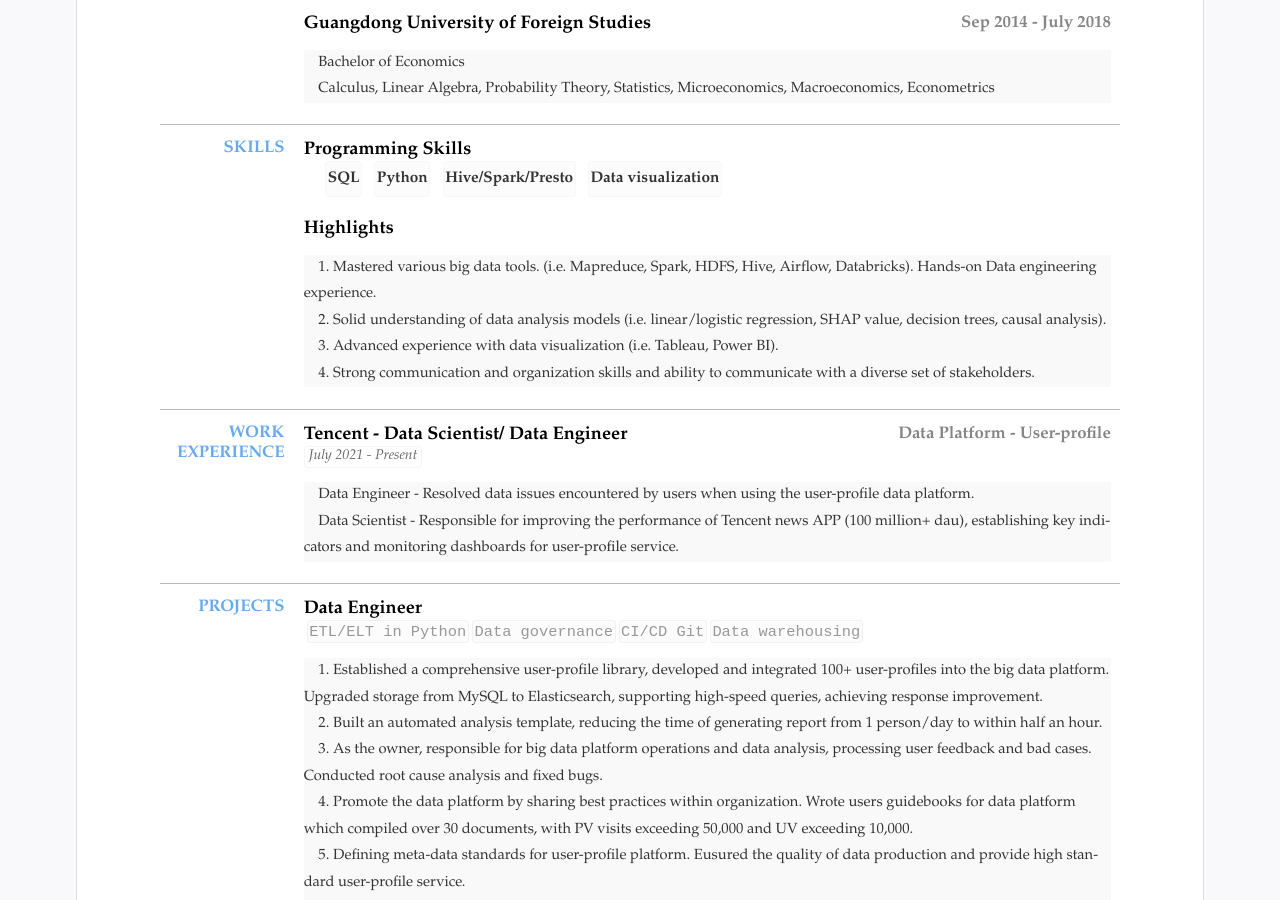
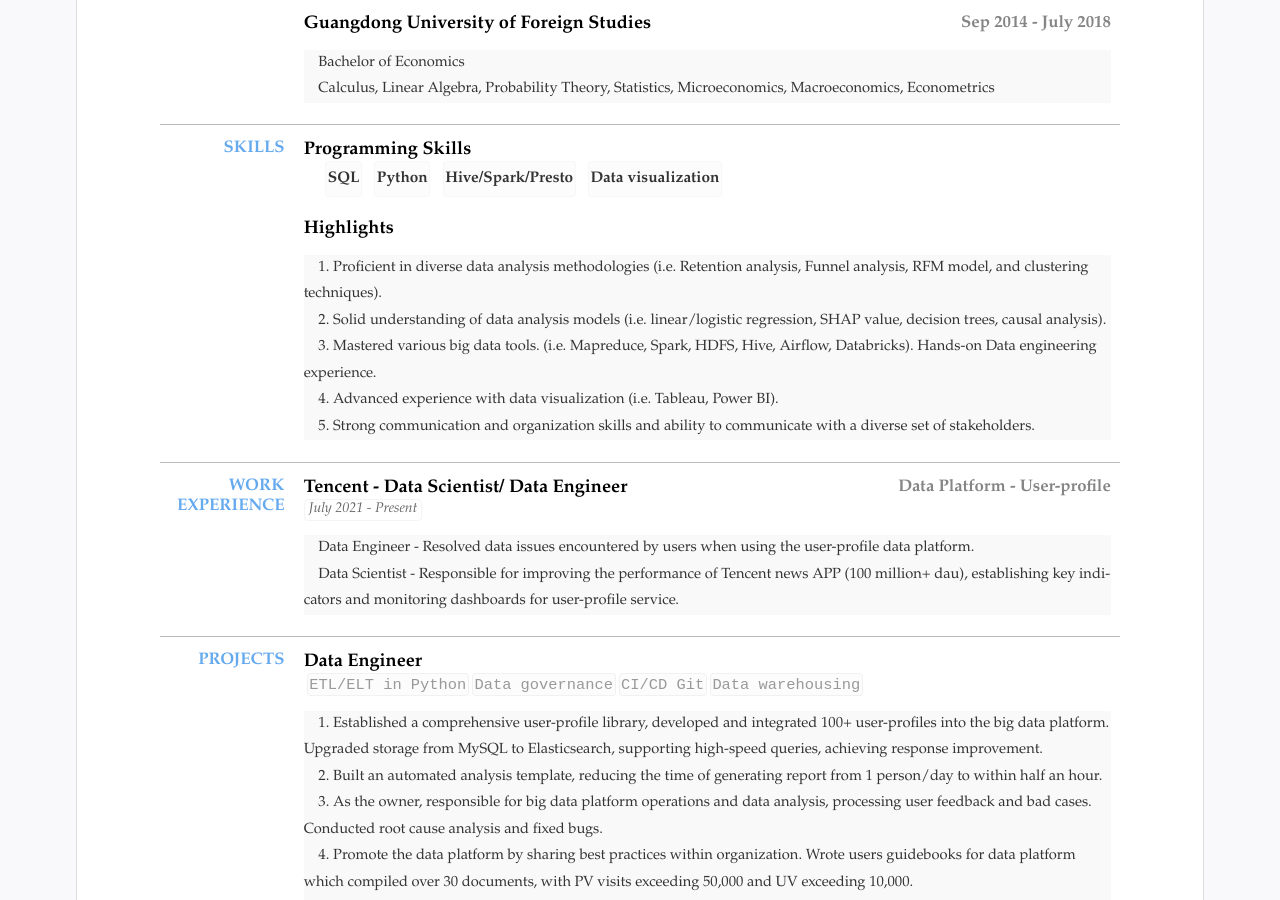
Before and after one commit to hazelyang518/eng_cv, a Jekyll site: the page built from index.html, in a window 1280 px wide and 900 px high, scrolled down 308 px. Built offline with Jekyll 4.4.1, drawn with Linux system fonts in a browser that asks for light colours.

Commit message:
Update resume.yml

```diff
--- a/_data/resume.yml
+++ b/_data/resume.yml
@@ -69,10 +69,12 @@ main: #简历主要内容，
   #            5. 工作认真负责、勇于担当、沟通和团队协作能力强；能力综合，有独立管理和运营项目的经验
   #   - Data visualization
   - title: Highlights
-    detail: &nbsp 1. Mastered various big data tools. (i.e. Mapreduce, Spark, HDFS, Hive, Airflow, Databricks). Hands-on Data engineering experience. <br>  &nbsp &nbsp
+    detail: &nbsp
+             1. Proficient in diverse data analysis methodologies (i.e. Retention analysis, Funnel analysis, RFM model, and clustering techniques). <br>  &nbsp &nbsp
              2. Solid understanding of data analysis models (i.e. linear/logistic regression, SHAP value, decision trees, causal analysis). <br>  &nbsp &nbsp
-             3. Advanced experience with data visualization (i.e. Tableau, Power BI).  <br>  &nbsp &nbsp
-             4. Strong communication and organization skills and ability to communicate with a diverse set of stakeholders.
+             3. Mastered various big data tools. (i.e. Mapreduce, Spark, HDFS, Hive, Airflow, Databricks). Hands-on Data engineering experience. <br>  &nbsp &nbsp
+             4. Advanced experience with data visualization (i.e. Tableau, Power BI).  <br>  &nbsp &nbsp
+             5. Strong communication and organization skills and ability to communicate with a diverse set of stakeholders.
 
              # 1. Proven experience as a Data Analyst, improving products and extracting insights from user-profile. <br>  &nbsp &nbsp
              #  Mastered various data analysis techniques (i.e. Retention analysis, Funnel analysis, RFM model, clustering). <br>  &nbsp &nbsp
```
